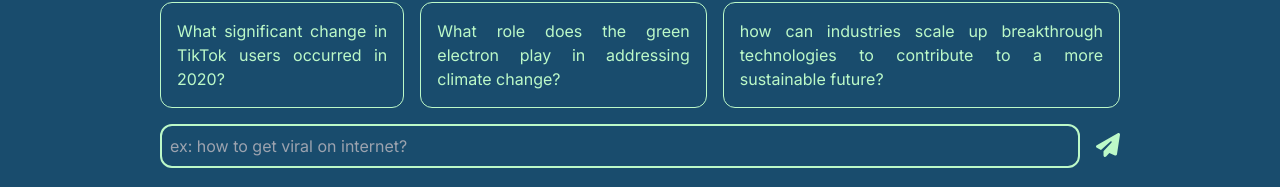
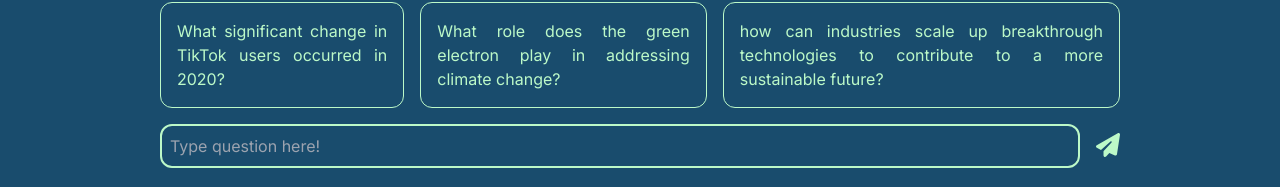
Before and after one commit to rickCoin/podquest, a Next.js app: page /main in a window 1280 px wide. Shown: the part 610-797 px from the top of the page. Built offline with nearby package versions, Linux system fonts and the light colour scheme; no server answers; sample sign-in values are in the browser's storage.

Commit message:
modiy placeholder for inputbox

```diff
--- a/src/app/components/ChatInterface/index.tsx
+++ b/src/app/components/ChatInterface/index.tsx
@@ -84,7 +84,7 @@
                         value={inputValue}
                         onChange={(e) => setInputValue(e.target.value)}
                         className="bg-transparent border-2 border-highlight1 rounded-xl p-2 w-full"
-                        placeholder="ex: how to get viral on internet?"
+                        placeholder="Type question here!"
                     />
                     {loading ? <LoadingIcon size="2x" /> : <SendButton />}
                 </div>
```
